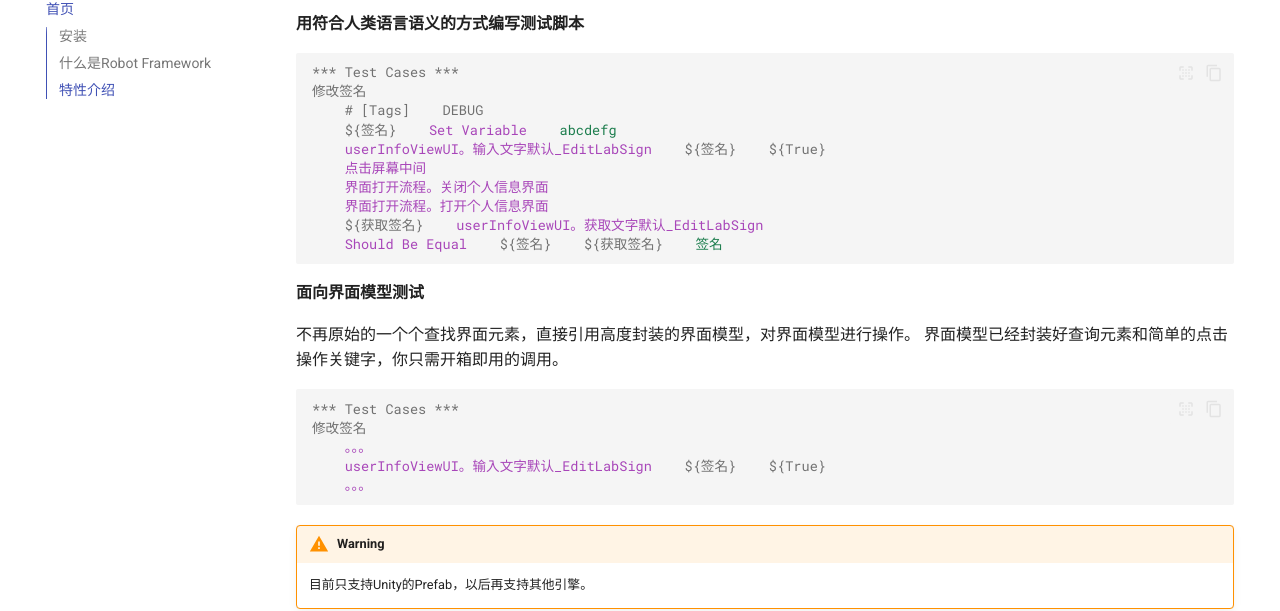
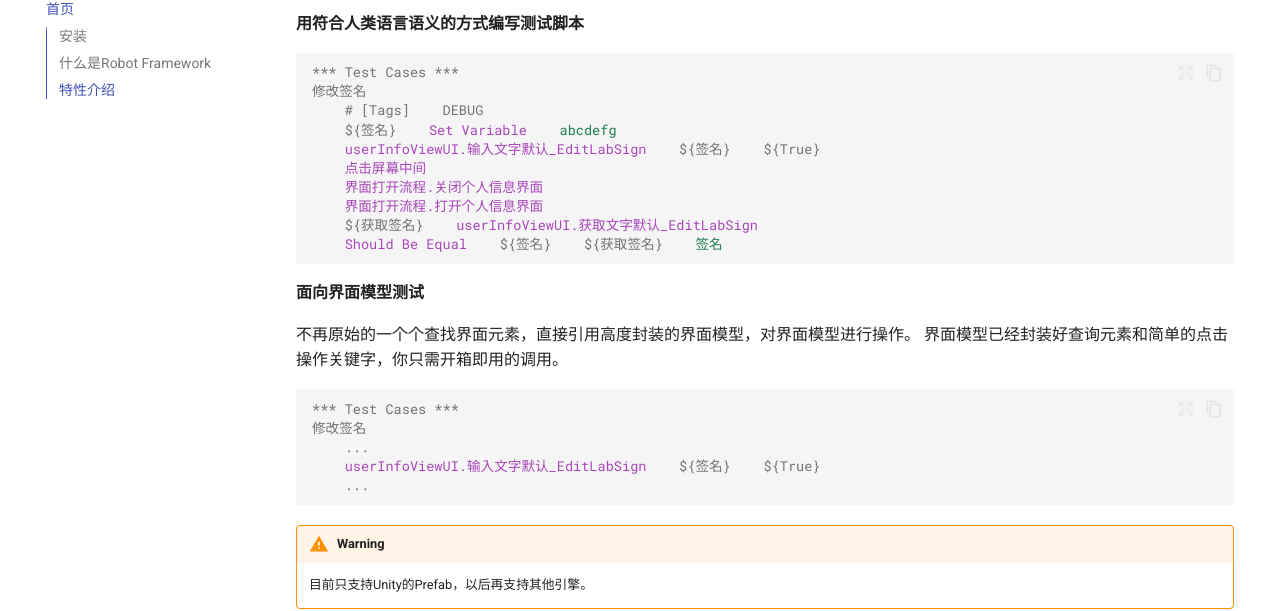
Before and after one commit to kaluluosi/robotframework-airtest, an MkDocs documentation site: the page built from docs/index.md, in a window 1280 px wide and 900 px high, scrolled down 2814 px. Shown: the part 120-731 px from the top of the window. Built offline with MkDocs 1.6.1 and Material for MkDocs 9.7.7, drawn with Linux system fonts in a browser that asks for light colours; comment, search, counter and statistics services are not loaded.

Commit message:
修复句号错误

````diff
--- a/docs/index.md
+++ b/docs/index.md
@@ -87,11 +87,11 @@ Robot Framework 非常适合给外行用户使用，因为它简单易用，可
 修改签名
     # [Tags]    DEBUG
     ${签名}    Set Variable    abcdefg
-    userInfoViewUI。输入文字默认_EditLabSign    ${签名}    ${True}
+    userInfoViewUI.输入文字默认_EditLabSign    ${签名}    ${True}
     点击屏幕中间
-    界面打开流程。关闭个人信息界面
-    界面打开流程。打开个人信息界面
-    ${获取签名}    userInfoViewUI。获取文字默认_EditLabSign
+    界面打开流程.关闭个人信息界面
+    界面打开流程.打开个人信息界面
+    ${获取签名}    userInfoViewUI.获取文字默认_EditLabSign
     Should Be Equal    ${签名}    ${获取签名}    签名
 ```
 
@@ -103,9 +103,9 @@ Robot Framework 非常适合给外行用户使用，因为它简单易用，可
 ```robotframework
 *** Test Cases ***
 修改签名
-    。。。
-    userInfoViewUI。输入文字默认_EditLabSign    ${签名}    ${True}
-    。。。
+    ...
+    userInfoViewUI.输入文字默认_EditLabSign    ${签名}    ${True}
+    ...
 ```
 
 !!! Warning
````
